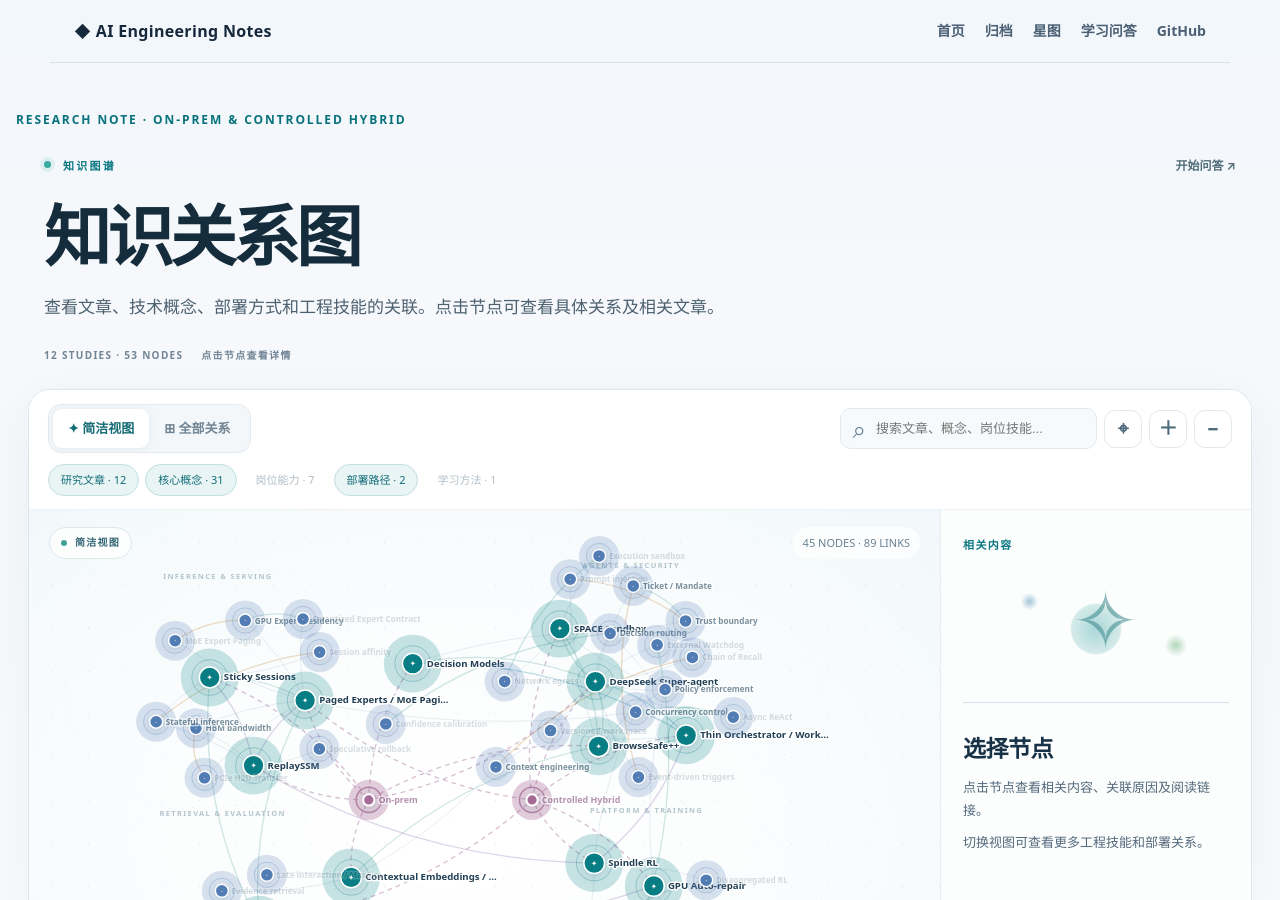
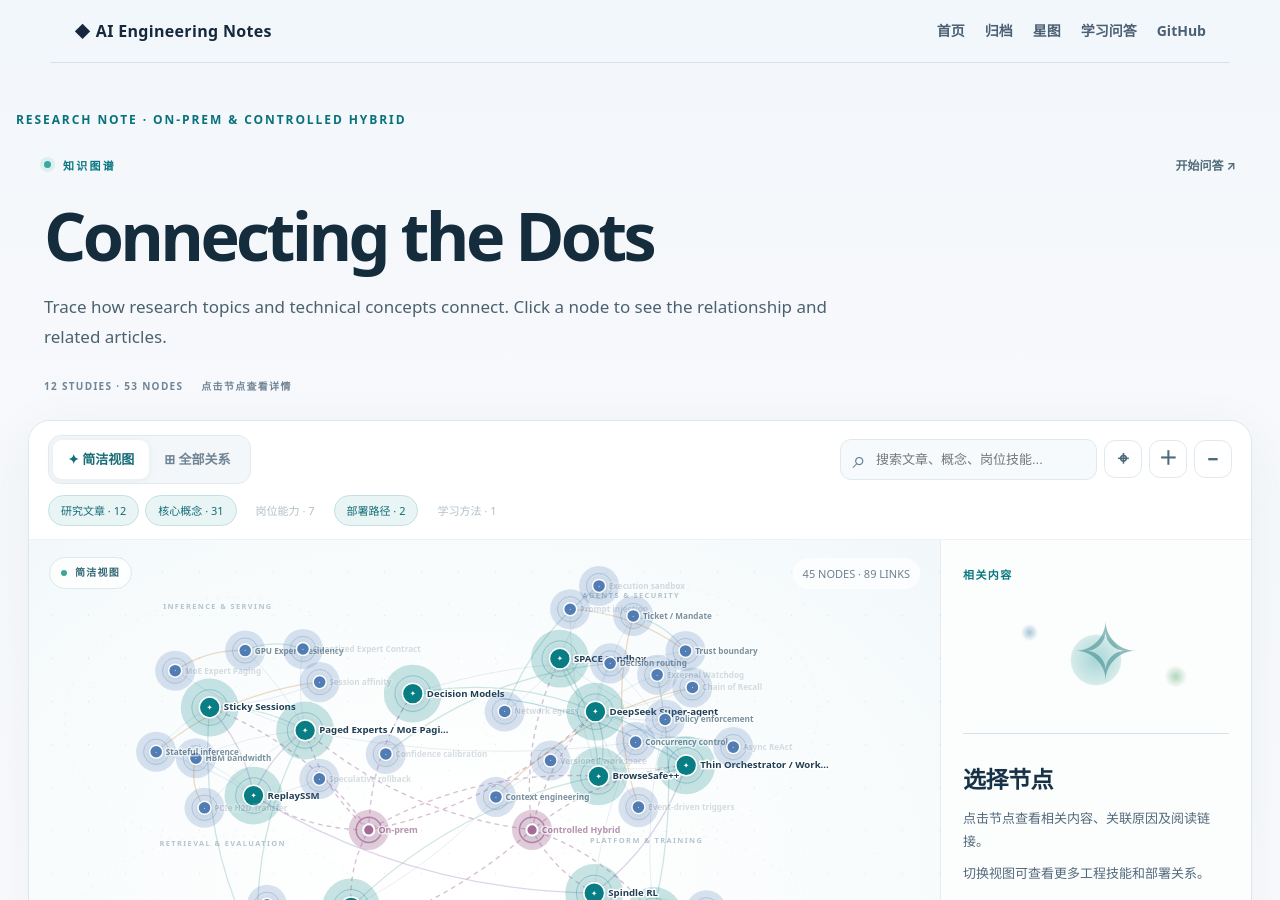
Before and after one commit to ljrirene/ai-engineering-notes, a Jekyll site: the page built from docs/knowledge-graph.html, in a window 1280 px wide and 900 px high. Built offline with Jekyll 4.4.1, drawn with Linux system fonts in a browser that asks for light colours.

Commit message:
Use concise Connecting the Dots heading for knowledge graph

```diff
--- a/docs/knowledge-graph.html
+++ b/docs/knowledge-graph.html
@@ -7,8 +7,8 @@ permalink: /knowledge-graph.html
 <div class="kg-root">
   <header class="kg-hero">
     <div class="kg-hero-top"><span class="kg-kicker"><span class="kg-live-dot"></span> 知识图谱</span><a class="kg-return" href="{{ '/study-qa/' | relative_url }}">开始问答 ↗</a></div>
-    <h1>知识关系图</h1>
-    <p>查看文章、技术概念、部署方式和工程技能的关联。点击节点可查看具体关系及相关文章。</p>
+    <h1>Connecting the Dots</h1>
+    <p>Trace how research topics and technical concepts connect. Click a node to see the relationship and related articles.</p>
     <div class="kg-overview"><span id="kg-stats">12 STUDIES · 53 NODES</span><span>点击节点查看详情</span></div>
   </header>
   <section class="kg-explorer" aria-label="知识关系探索器">
```
